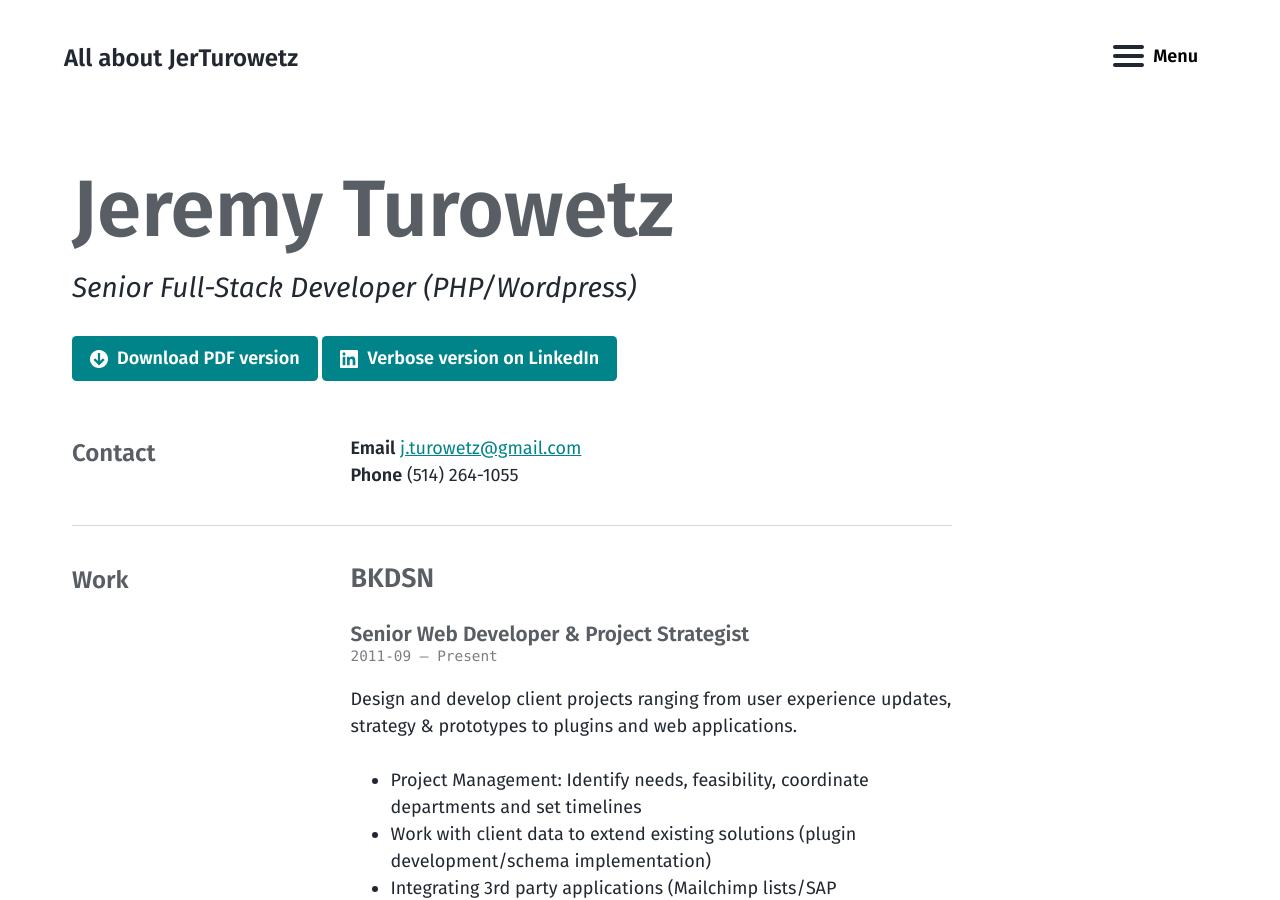
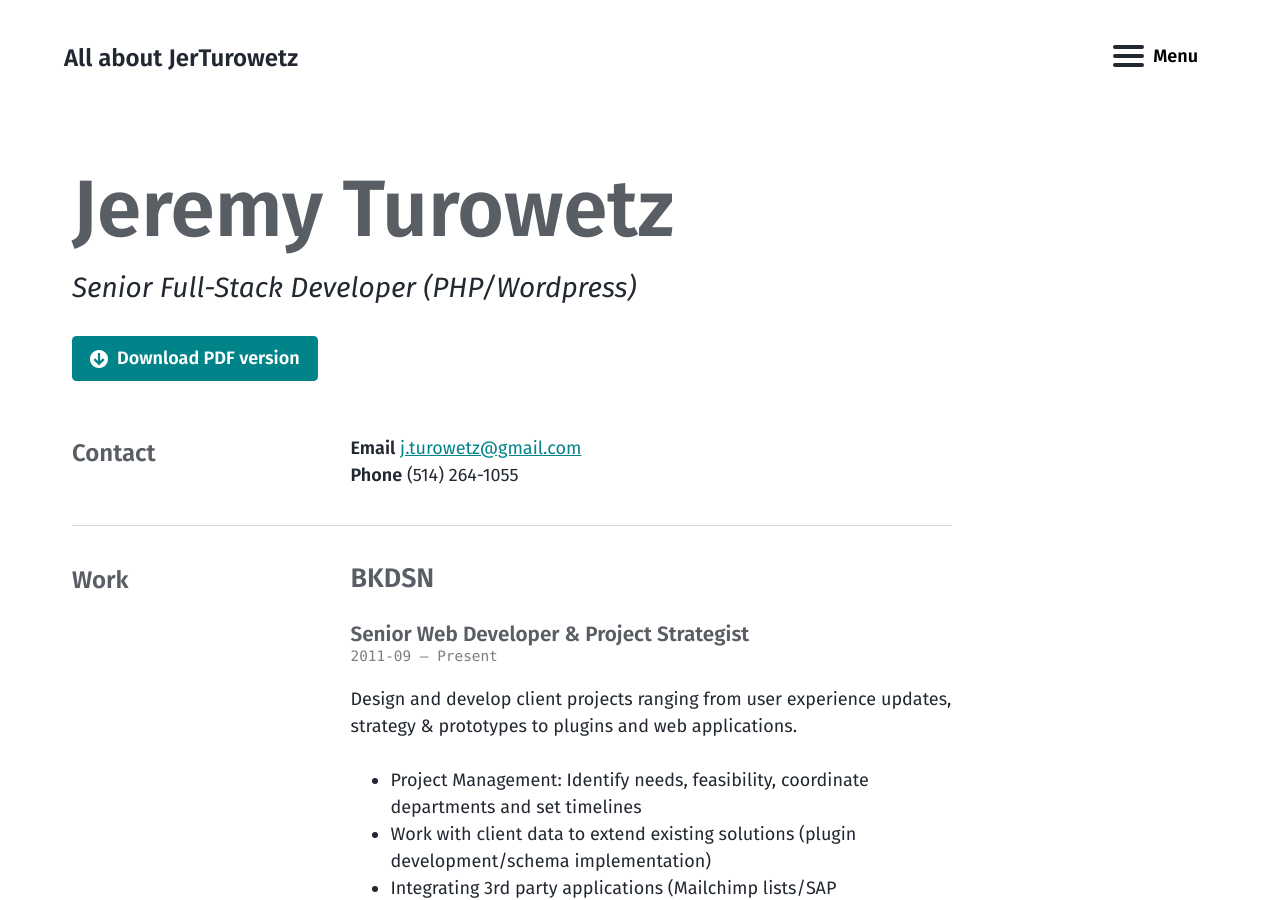
Before and after one commit to 13531994243/jerturowetz.github.io, a Jekyll site: the page built from cv.md, in a window 1280 px wide and 900 px high. Built offline with Jekyll 4.4.1, drawn with Linux system fonts in a browser that asks for light colours.

Commit message:
remove linked in link from cv page

```diff
--- a/cv.md
+++ b/cv.md
@@ -7,7 +7,5 @@ actions:
   - label: "Download PDF version"
     icon: download
     url: "/assets/downloads/jeremy-turowetz-developer-resume.pdf"
-  - label: "Verbose version on LinkedIn"
-    icon: linkedin
-    url: "https://www.linkedin.com/in/jerturowetz/"
+
 ---
```
